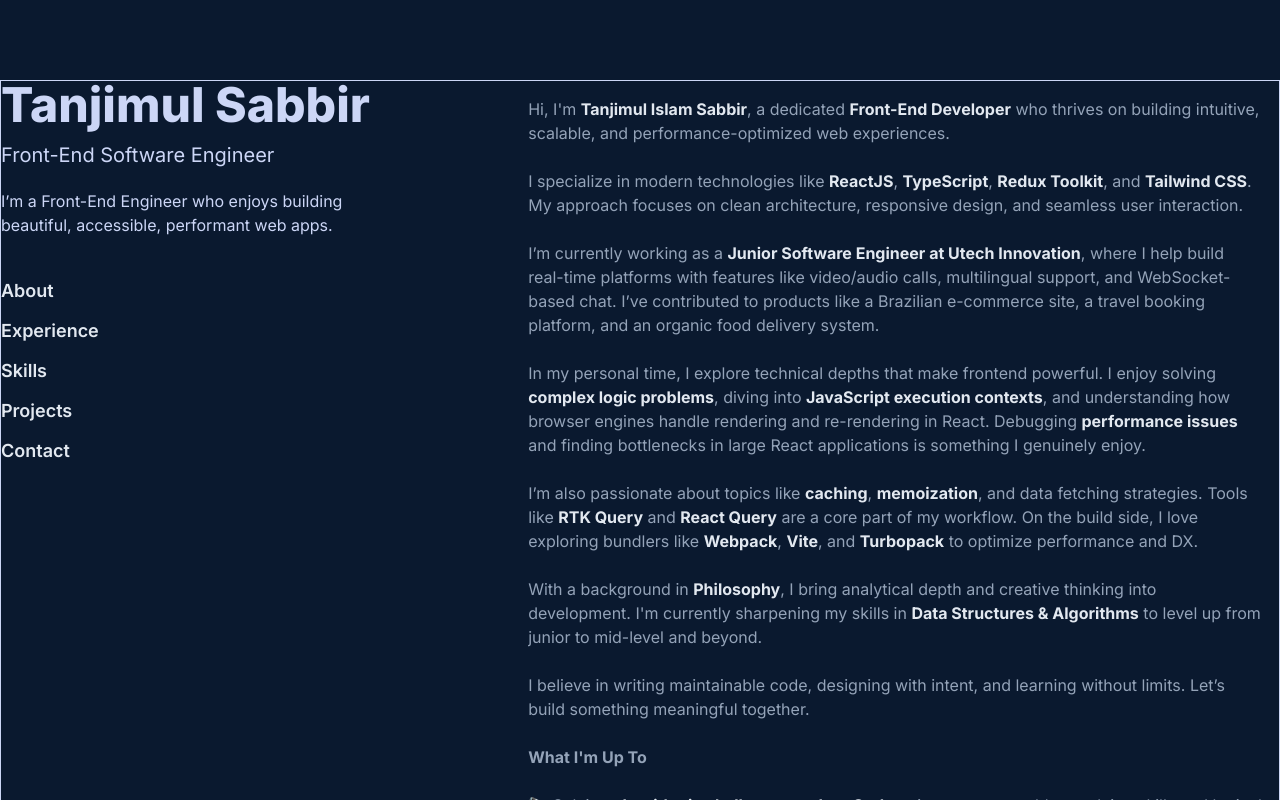
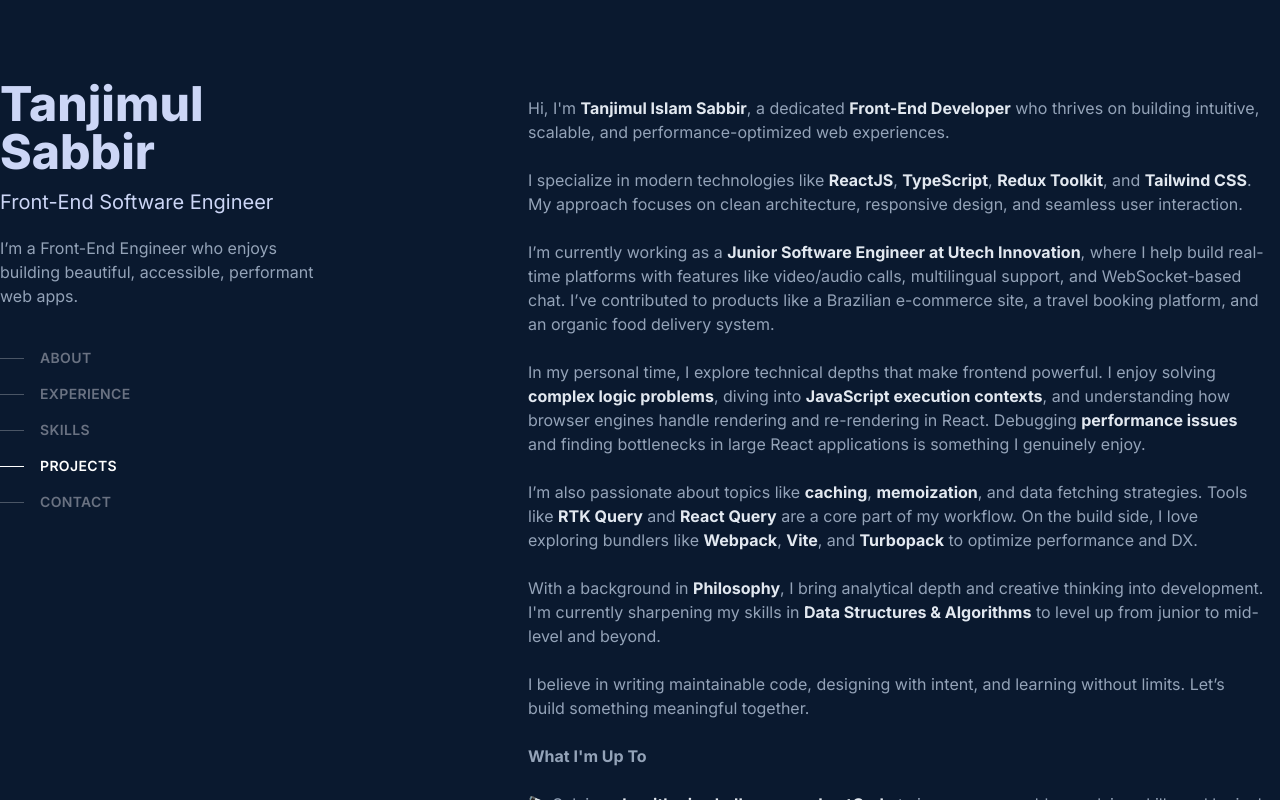
Before and after one commit to TanjimulSabbir/personal-portfolio-v2, a Next.js app: page / in a window 1280 px wide. Shown: the top 800 px of the page. Built offline with nearby package versions, Linux system fonts and the light colour scheme.

Commit message:
Refactor Header component to use dynamic navigation items and improve styling; update Introduction layout and styles; enhance ExperienceCard component with proper class names; adjust global styles for better readability.

```diff
--- a/app/components/Header/Header.tsx
+++ b/app/components/Header/Header.tsx
@@ -1,34 +1,46 @@
+"use client"
 import Link from "next/link";
+import { useState } from "react";
 
 export default function Header() {
+  const [active, setActive] = useState("projects"); // set default active section
+
+  const navItems = [
+    { name: "About", href: "#about" },
+    { name: "Experience", href: "#experience" },
+    { name: "Skills", href: "#skills" },
+    { name: "Projects", href: "#projects" },
+    { name: "Contact", href: "#contact" },
+  ];
+
   return (
     <header className="mt-10">
-      <ul className="text-lg text-title space-y-3">
-        <li>
-          <Link href="#about" className="hover:text-accent">
-            About
-          </Link>
-        </li>
-        <li>
-          <Link href="#experience" className="hover:text-accent">
-            Experience
-          </Link>
-        </li>
-        <li>
-          <Link href="#skills" className="hover:text-accent">
-            Skills
-          </Link>
-        </li>
-        <li>
-          <Link href="#projects" className="hover:text-accent">
-            Projects
-          </Link>
-        </li>
-        <li>
-          <Link href="#projects" className="hover:text-accent">
-            Contact
-          </Link>
-        </li>
+      <ul className="space-y-4">
+        {navItems.map((item) => (
+          <li
+            key={item.name}
+            onClick={() => setActive(item.name.toLowerCase())}
+            className="group flex items-center space-x-4 cursor-pointer"
+          >
+            <span
+              className={`h-[1px] w-6 transition-all duration-300 ${
+                active === item.name.toLowerCase()
+                  ? "bg-white"
+                  : "bg-gray-600 group-hover:bg-white"
+              }`}
+            ></span>
+            <Link
+              href={item.href}
+              className={`uppercase text-sm tracking-wide font-semibold transition-colors duration-300 ${
+                active === item.name.toLowerCase()
+                  ? "text-white"
+                  : "text-gray-500 group-hover:text-white"
+              }`}
+            >
+              {item.name}
+            </Link>
+          </li>
+        ))}
       </ul>
     </header>
   );
--- a/app/components/introduction/page.tsx
+++ b/app/components/introduction/page.tsx
@@ -2,11 +2,11 @@ import Header from "@/app/components/Header/Header";
 
 export default function Introduction() {
   return (
-    <div className="w-[30%]">
+    <div className="fixed w-[25%]">
       <div>
         <h1 className="text-5xl font-extrabold">Tanjimul Sabbir</h1>
         <h3 className="text-xl mt-3">Front-End Software Engineer</h3>
-        <p className="mt-5">
+        <p className="mt-5 description">
           I’m a Front-End Engineer who enjoys building beautiful, accessible,
           performant web apps.
         </p>
--- a/app/layout.tsx
+++ b/app/layout.tsx
@@ -49,9 +49,11 @@ export default function RootLayout({
   return (
     <html lang="en">
       <body
-        className={`${inter.variable} antialiased mt-20 container max-w-screen-2xl mx-auto flex justify-between border`}
+        className={`${inter.variable} antialiased mt-20 container max-w-screen-2xl mx-auto flex justify-between`}
       >
-        <Introduction />
+        <div className="">
+          <Introduction />
+        </div>
         {children}
       </body>
     </html>
--- a/app/pages/experience/ExperienceCard.tsx
+++ b/app/pages/experience/ExperienceCard.tsx
@@ -9,7 +9,7 @@ export default function ExperienceCard({
 }) {
   return (
     <div className="bg-[#0B1120] rounded-xl p-5 text-white shadow-md w-full flex justify-between gap-3">
-      <p className="job-title w-[20%]">{period.toUpperCase()}</p>
+      <p className="job-period w-[20%]">{period.toUpperCase()}</p>
 
       <div className="w-[75%]">
         <h3 className="title">
@@ -24,9 +24,7 @@ export default function ExperienceCard({
           </a>
         </h3>
 
-        <p className="text-sm text-gray-300 mt-2 leading-relaxed">
-          {description}
-        </p>
+        <p className="job-description mt-2 leading-relaxed">{description}</p>
 
         {technologies?.length > 0 && (
           <div className="flex flex-wrap gap-2 mt-4">
--- a/app/styles/global.css
+++ b/app/styles/global.css
@@ -21,8 +21,11 @@ body {
   .title {
     @apply text-primary text-base font-bold duration-500 transition-colors hover:text-teal-300 focus-visible:text-teal-300;
   }
-  .job-title {
-    @apply text-secondary text-xs font-normal duration-500 transition-colors hover:text-teal-300 focus-visible:text-teal-300;
+  .job-period {
+    @apply text-secondary text-xs font-normal;
+  }
+  .job-description {
+    @apply text-secondary text-sm font-normal;
   }
 }
 @layer base {
```
